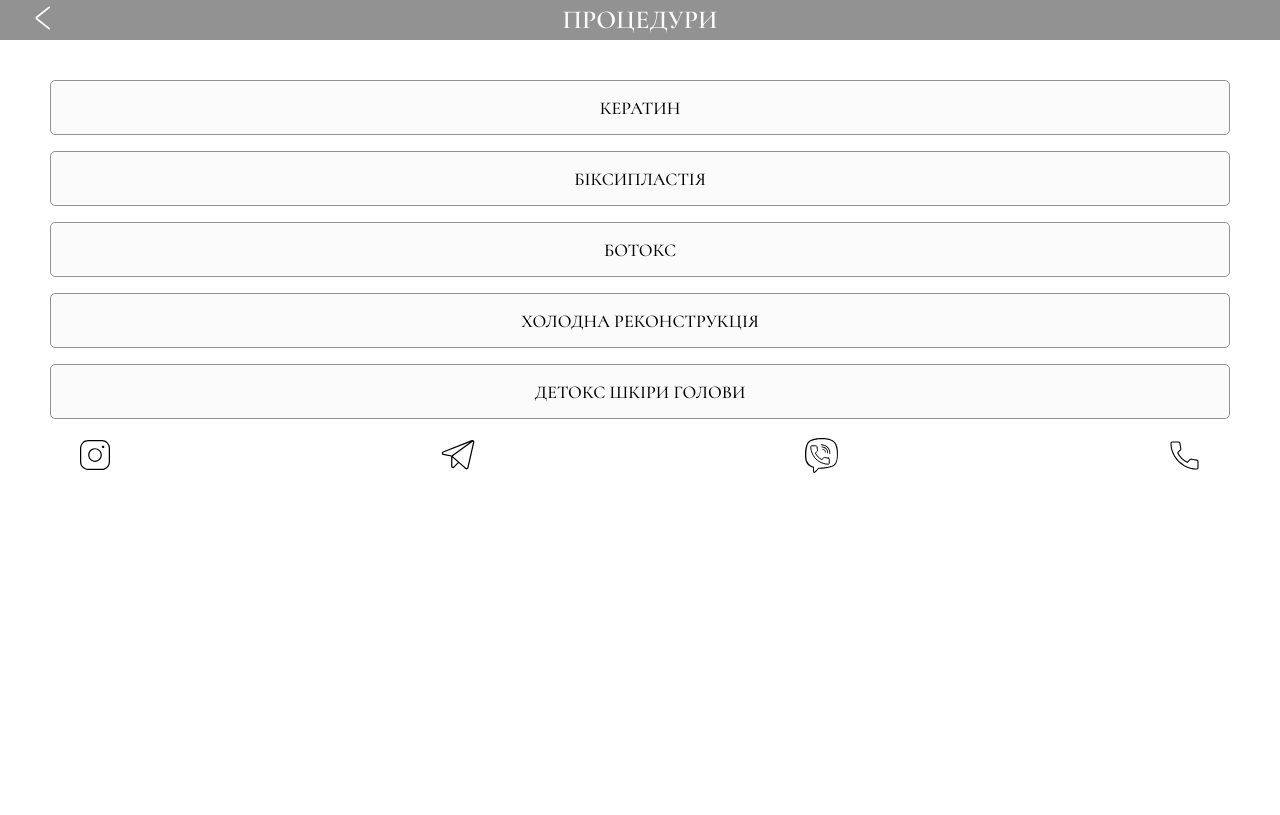
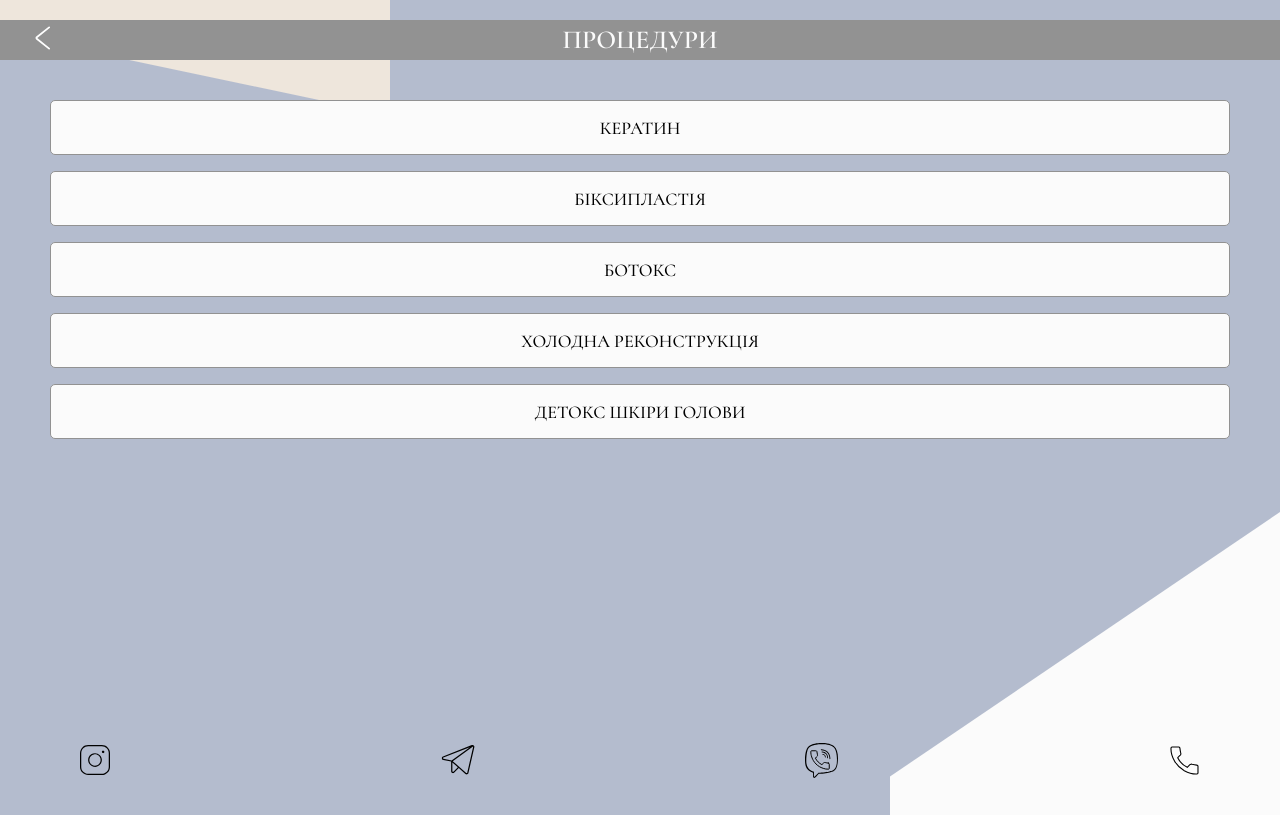
Before and after one commit to ArtemAnikin/ideal-hair, a Next.js app: page /procedures in a window 1280 px wide. Built offline with nearby package versions, Linux system fonts and the light colour scheme.

Commit message:
fix procedures bg

```diff
--- a/src/app/screens/Procedures/Procedures.module.scss
+++ b/src/app/screens/Procedures/Procedures.module.scss
@@ -1,6 +1,20 @@
 @import "src/app/styles/colors.scss";
 
+$bg1_whyMe: "../../assets/procedures/bg1.svg";
+$bg2_whyMe: "../../assets/procedures/bg2.svg";
+
+.proceduresWrapper {
+  padding-top: 20px;
+  background-color: $blue;
+  background-image: url($bg1_whyMe), url($bg2_whyMe);
+  background-repeat: no-repeat;
+  background-position: left -50px, right bottom;
+  overflow: hidden;
+}
+
+
 .procedures {
+  min-height: 80vh;
   margin: 40px 50px 0;
 
   .procedure {
--- a/src/app/screens/Procedures/Procedures.tsx
+++ b/src/app/screens/Procedures/Procedures.tsx
@@ -24,7 +24,7 @@ const Procedures: FC = () => {
 	}
 
 	return (
-		<div>
+		<div className={styles.proceduresWrapper}>
 			<Header title={headerTitle} showBackButton />
 
 			<div className={styles.procedures}>
--- a/src/app/screens/Procedures/procedures.data.ts
+++ b/src/app/screens/Procedures/procedures.data.ts
@@ -29,6 +29,7 @@ export const ProceduresData: Procedure[] = [
 			'- робить волосся міцнішим;\n' +
 			'- дає локонам захисну плівку;\n' +
 			"- волосся стає м'яким і слухняним.\n" +
+			'\n' +
 			'Ефект 4-6 місяців'
 	},
 	{
@@ -38,6 +39,7 @@ export const ProceduresData: Procedure[] = [
 			'- полегшує укладання;\n' +
 			"- волосся стає блискучим, м'яким і слухняним;\n" +
 			'- прибирає пухнастість та статику.\n' +
+			'\n' +
 			'Ефект 2-4 місяці.'
 	},
 	{
```
Also changed, not shown: src/app/assets/procedures/bg1.svg (added), src/app/assets/procedures/bg2.svg (added).
